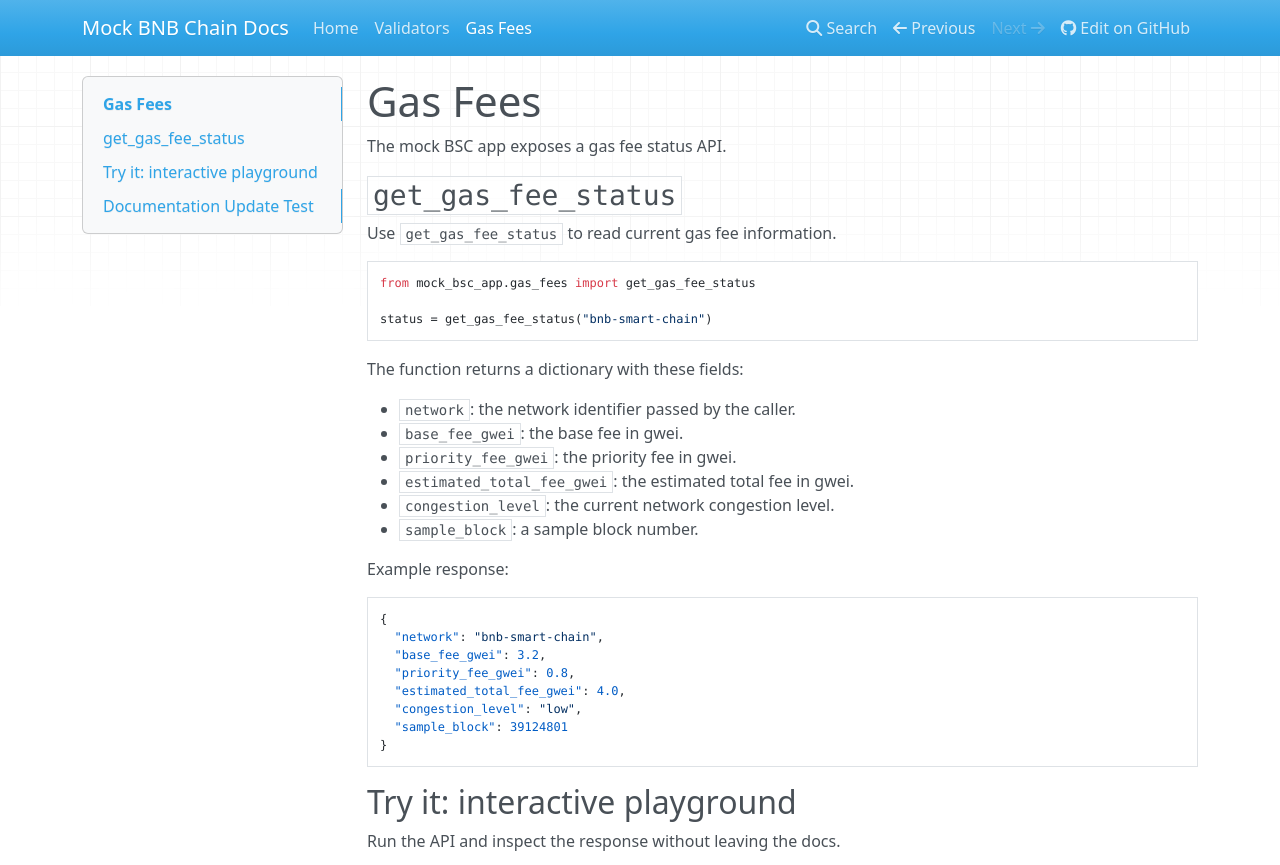
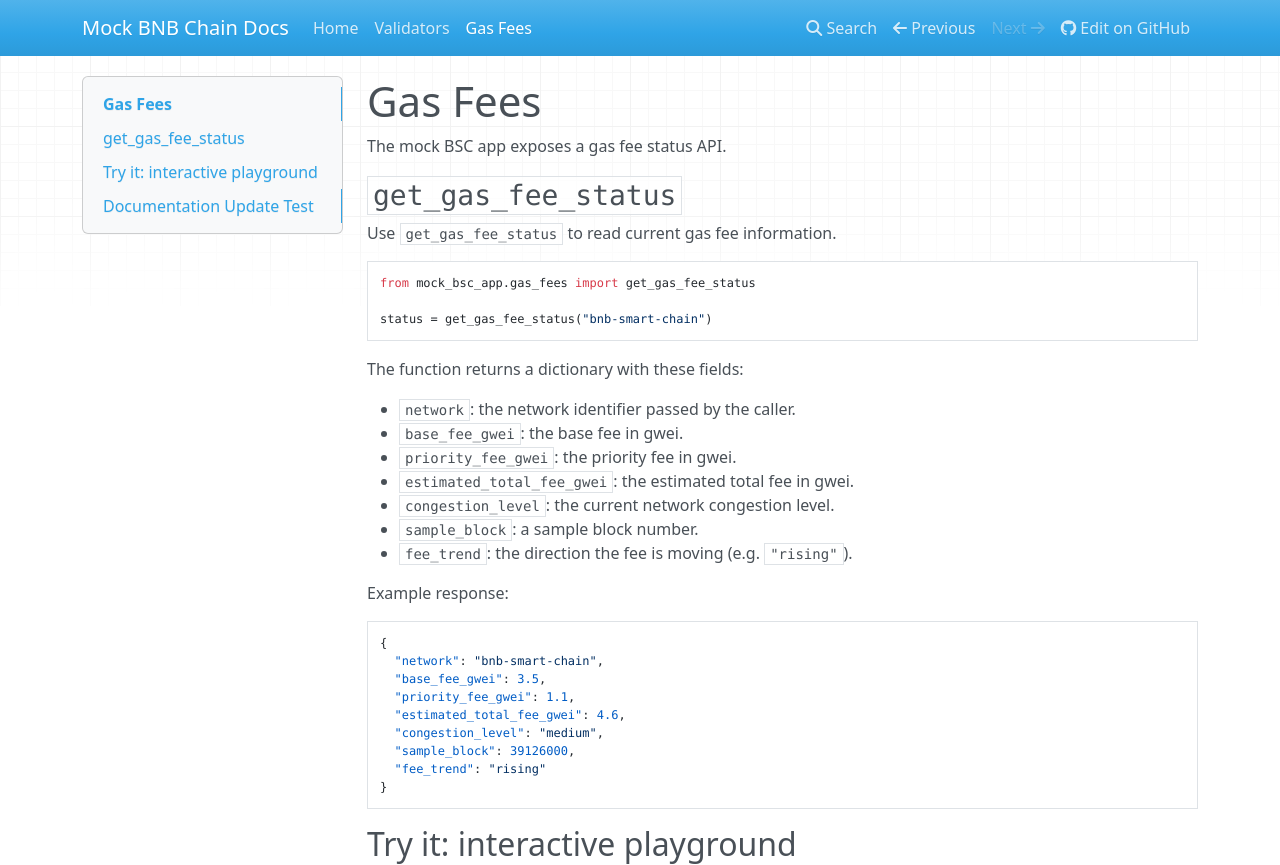
Before and after one commit to koredeBNB/mock-mkdocs-repo, an MkDocs documentation site: the page built from docs/gas-fees.md, in a window 1280 px wide and 900 px high, cut to the strip 0-865 px from the top of the window. Built offline with MkDocs 1.6.1, drawn with Linux system fonts in a browser that asks for light colours; nearby versions of some CDN libraries.

Commit message:
Update docs/gas-fees.md from AI docsite updater

````diff
--- a/docs/gas-fees.md
+++ b/docs/gas-fees.md
@@ -20,17 +20,19 @@ The function returns a dictionary with these fields:
 - `estimated_total_fee_gwei`: the estimated total fee in gwei.
 - `congestion_level`: the current network congestion level.
 - `sample_block`: a sample block number.
+- `fee_trend`: the direction the fee is moving (e.g. `"rising"`).
 
 Example response:
 
 ```json
 {
   "network": "bnb-smart-chain",
-  "base_fee_gwei": 3.2,
-  "priority_fee_gwei": 0.8,
-  "estimated_total_fee_gwei": 4.0,
-  "congestion_level": "low",
-  "sample_block": 39124801
+  "base_fee_gwei": 3.5,
+  "priority_fee_gwei": 1.1,
+  "estimated_total_fee_gwei": 4.6,
+  "congestion_level": "medium",
+  "sample_block": 39126000,
+  "fee_trend": "rising"
 }
 ```
 
````
